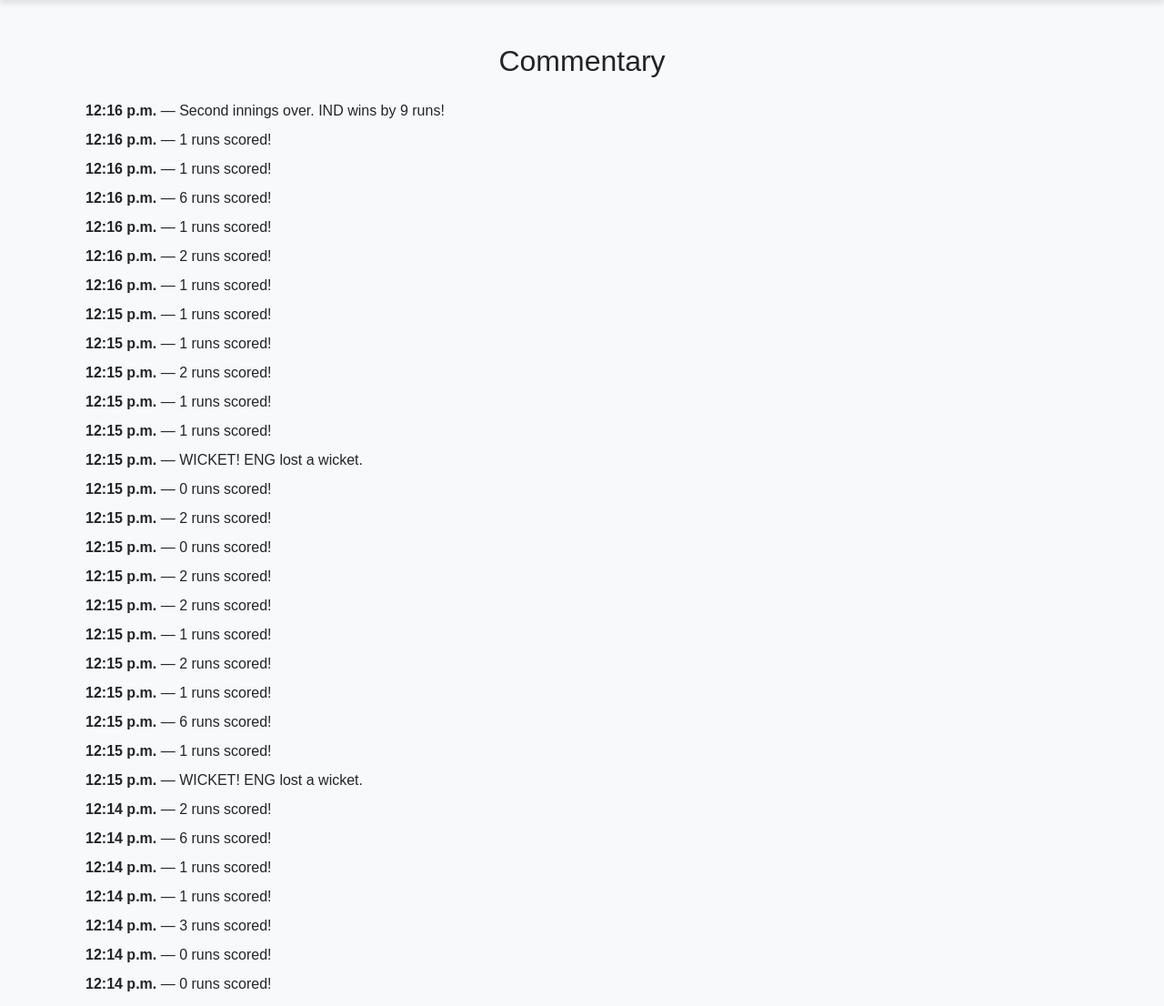
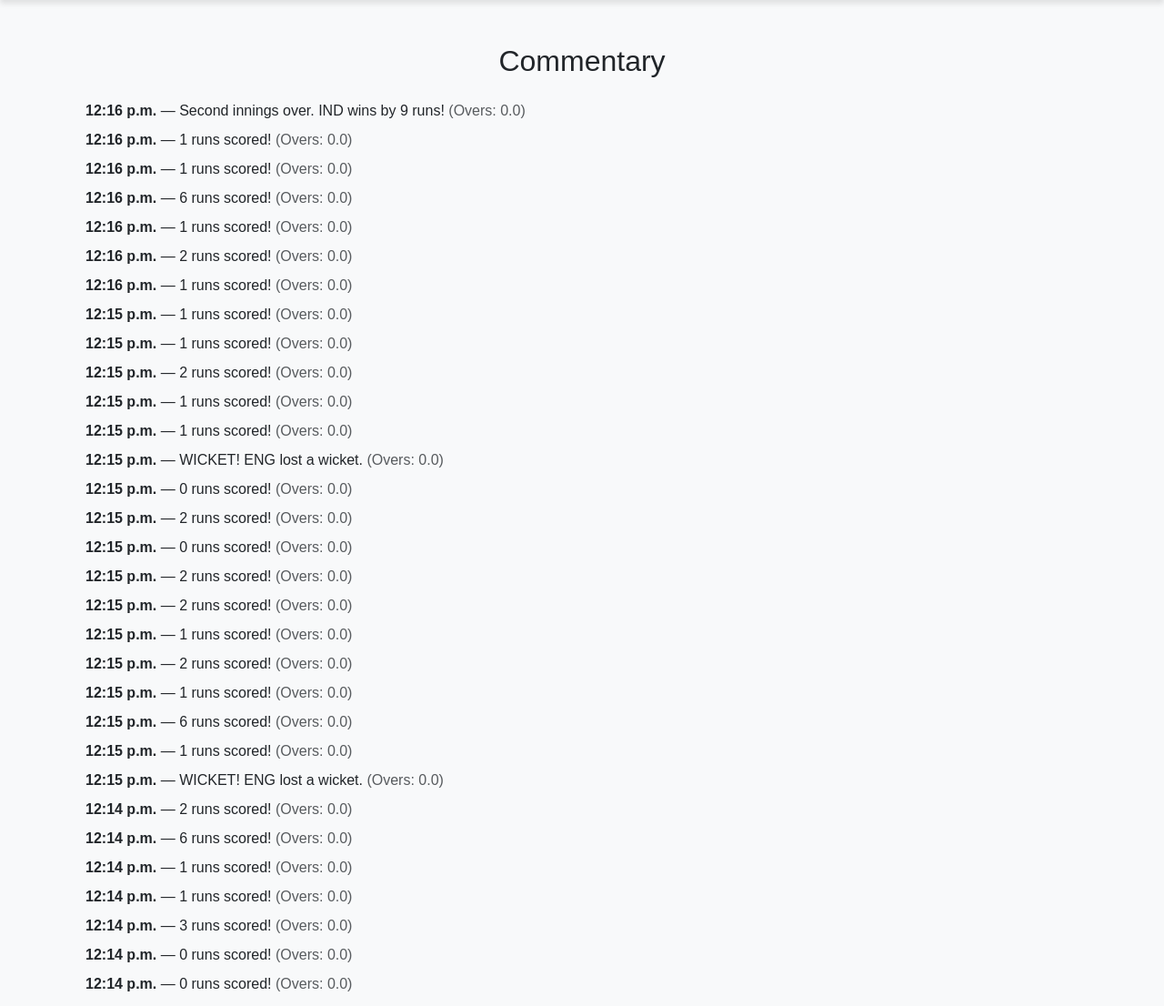
Before and after one commit to Rushil0812/Cricscore, a Django app: page /previous-matches/69/commentary/ in a window 1280 px wide. Shown: the part 86-1192 px from the top of the page at 91% size. Run offline with Django 5.2, Linux system fonts and the light colour scheme; a user stored in the database is signed in; data comes from the database, SQL or seed files in the repository.

Commit message:
Add overs field to Commentary model and update score handling logic

```diff
--- a/score_app/consumers.py
+++ b/score_app/consumers.py
@@ -17,14 +17,8 @@
         )
 
     async def send_update(self, event):
-        # Receive the data from the view
         message = event['message']
-        # print(f"Sending message to WebSocket: {message}")
         await self.send(text_data=json.dumps(message))
-
-        # # Debugging: Log the data being sent
-        # print(f"Broadcasting message: {message}")
-        # print(type(message))
 
         # Send data to WebSocket clients
         await self.send(text_data=json.dumps({
--- a/score_app/models.py
+++ b/score_app/models.py
@@ -39,6 +39,7 @@
     match = models.ForeignKey(Match, on_delete=models.CASCADE, related_name='commentary')
     text = models.TextField()
     timestamp = models.DateTimeField(auto_now_add=True)
+    overs = models.FloatField(default=0.0)
 
     def __str__(self):
         return f"Commentary for {self.match} - {self.text[:50]}"
--- a/score_app/templates/score_app/match_commentary.html
+++ b/score_app/templates/score_app/match_commentary.html
@@ -21,6 +21,9 @@
                         <span class="commentary-text">
                             {{ comm.text }}
                         </span>
+                        <span class="overs-info text-muted">
+                            (Overs: {{ comm.overs|floatformat:1 }})
+                        </span>
                     </div>
                 {% endfor %}
             {% else %}
--- a/score_app/views.py
+++ b/score_app/views.py
@@ -154,20 +154,32 @@
             run_scored = random.choices(run_options, weights=run_weights, k=1)[0]
 
             # Set wicket chance in percent.
-            wicket_chance_percent = 50
+            is_wide = random.random() < 0.05
+            is_no_ball = random.random() < 0.05
+            wicket_chance_percent = 5
             wicket_taken = random.random() < (wicket_chance_percent / 100)
 
-            if wicket_taken:
-                run_scored = random.choice([0, 1])
-                setattr(score, current_wickets_field, getattr(score, current_wickets_field) + 1)
-                commentary_text = f"WICKET! {current_team} lost a wicket."
+            if is_wide:
+                setattr(score, current_runs_field, getattr(score, current_runs_field) + 1)
+                commentary_text = f"Wide ball!"
+            elif is_no_ball:
+                setattr(score, current_runs_field, getattr(score, current_runs_field) + 1)
+                commentary_text = f"No ball, Free hit!"
+                free_hit_run = random.choice([0, 1, 2, 3, 4, 6])
+                setattr(score, current_runs_field, getattr(score, current_runs_field) + free_hit_run)
+                commentary_text += f"{free_hit_run} run scored!"
             else:
-                commentary_text = f"{run_scored} runs scored!"
+                if wicket_taken:
+                    run_scored = random.choice([0, 1])
+                    setattr(score, current_wickets_field, getattr(score, current_wickets_field) + 1)
+                    commentary_text = f"WICKET! {current_team} lost a wicket."
+                else:
+                    commentary_text = f"{run_scored} run scored!"
 
-            setattr(score, current_runs_field, getattr(score, current_runs_field) + run_scored)
-            score.overs = min(increment_overs(score.overs), 20)
+                setattr(score, current_runs_field, getattr(score, current_runs_field) + run_scored)
+                score.overs = min(increment_overs(score.overs), 20)
             score.save()
-            Commentary.objects.create(match=match, text=commentary_text)
+            Commentary.objects.create(match=match, text=commentary_text, overs=score.overs)
 
             # In second innings, re-check win conditions after the update.
             if score.current_innings == 2:
```
Also changed, not shown: score_app/migrations/0011_commentary_overs.py (added), 1 other file.
